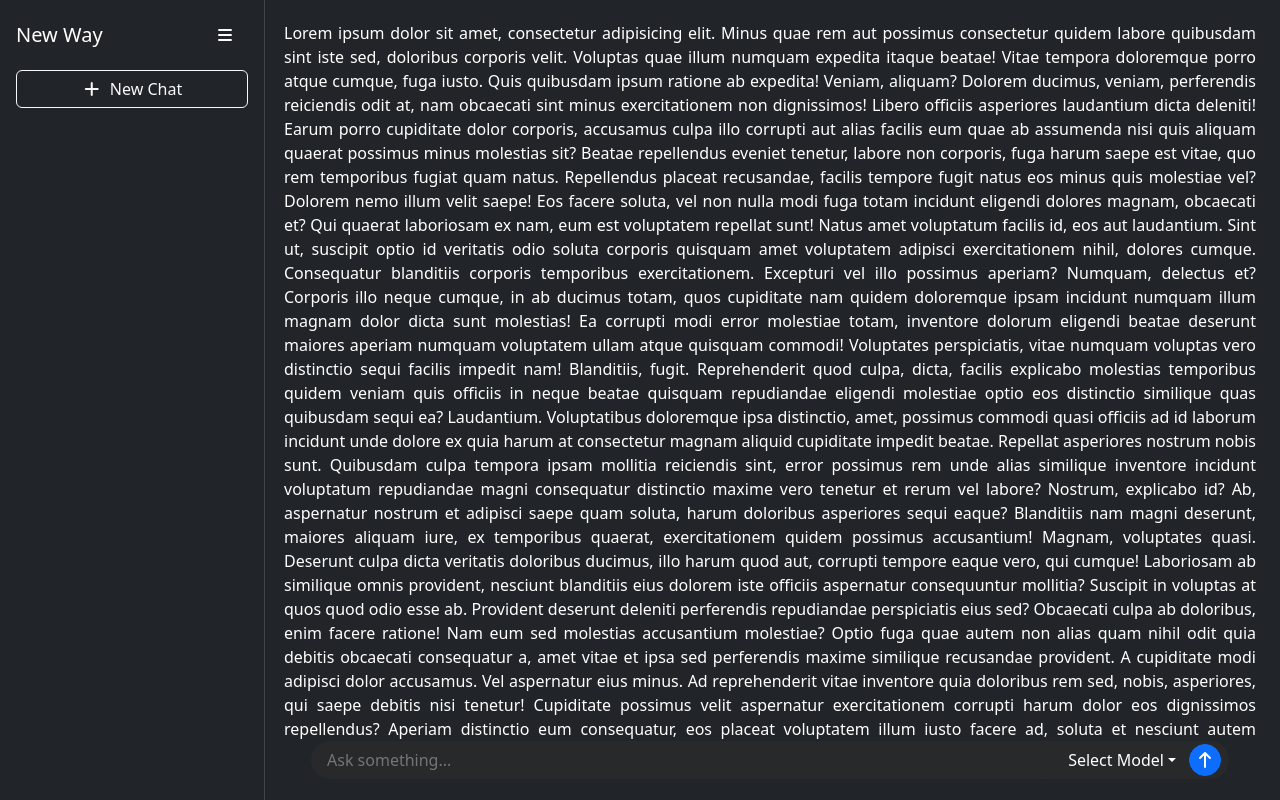
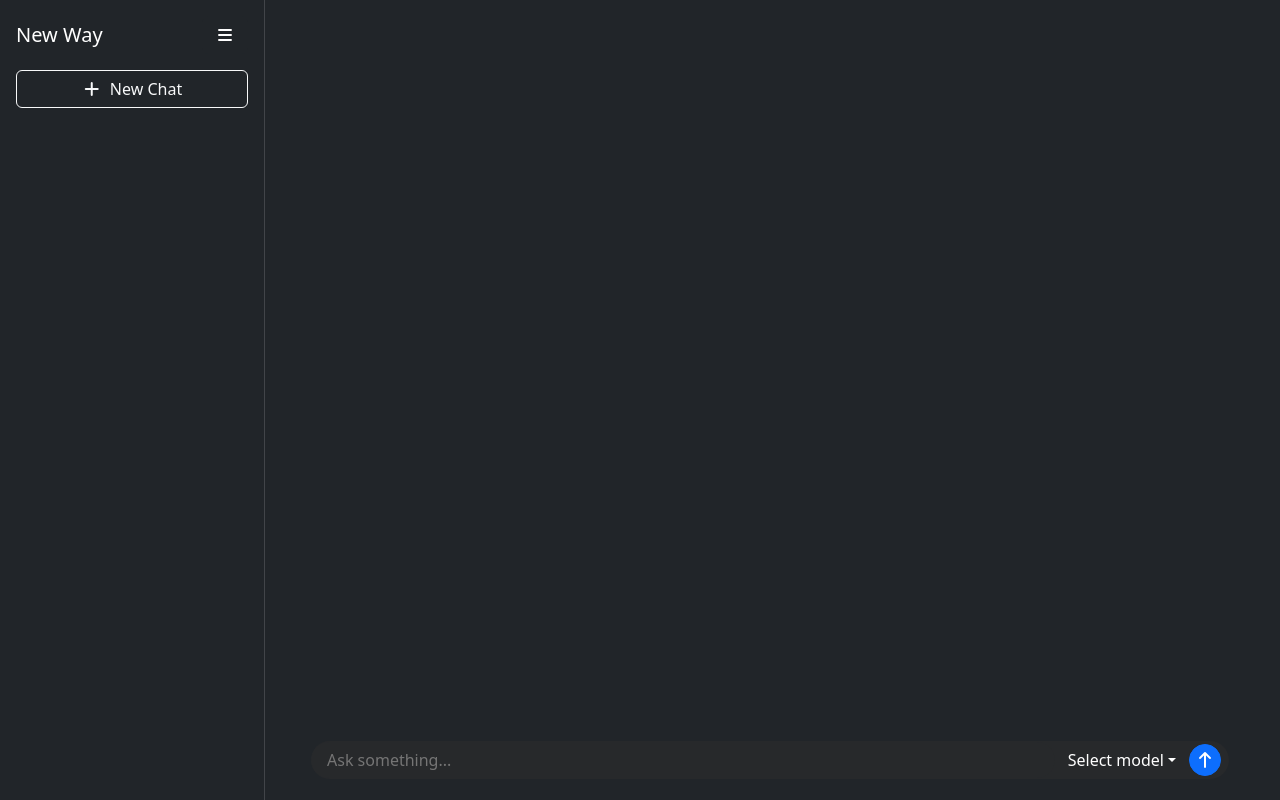
Before and after one commit to apraveen1412/New-Way, a React (Vite) app in the folder frontend/: page / in a window 1280 px wide. Built offline with nearby package versions, Linux system fonts and the light colour scheme.

Commit message:
Implemented UI v1.5.1

```diff
--- a/frontend/src/LocalAI.js
+++ b/frontend/src/LocalAI.js
@@ -44,10 +44,6 @@ export async function onDeviceAI(userQuery, webResults, resStream){
     resStream(finalRes);
     console.log(finalRes);
   };
-  // let temp = JSON.parse(finalRes.slice(8, -3));
-  // console.log(temp);
-  // console.log('Actual response: ', temp?.answer);
-  // resStream(temp?.answer);
 
   let answer = "";
 
--- a/frontend/src/components/ModelSelection.jsx
+++ b/frontend/src/components/ModelSelection.jsx
@@ -1,19 +1,24 @@
+import { useState } from 'react';
 import './ModelSelection.css'
 export default function ModelSelection({aiModel}) {
-    let Local_Endpoint = '/conversation/onDevice';
-    let Cloud_Endpoint = '/conversation';
+  let [dropdownName, setDropdownName]=useState('Select model');
 
-    let Endpoint = (e)=>{
-      if(e.target.innerText === 'Local')  aiModel(Local_Endpoint);
-      if(e.target.innerText === 'Cloud')  aiModel(Cloud_Endpoint);
-    }
+  let Local_Endpoint = '/conversation/onDevice';
+  let Cloud_Endpoint = '/conversation';
+  let models = ['Gemini nano (Local)', 'GPT-5.6 Luna'];
+  let Endpoint = (e)=>{
+    setDropdownName(e.target.innerText);
+    if(e.target.innerText === 'Gemini nano (Local)')  return aiModel(Local_Endpoint);
+    for(let i=1; i<models.length; i++)
+    if(e.target.innerText === models[i])  return aiModel(Cloud_Endpoint);
+  }
 
     return (
         <div className="dropdown">
-          <button className="btn dropdown-toggle" type="button" data-bs-toggle="dropdown" aria-expanded="false">Select Model</button>
+          <button className="btn dropdown-toggle" type="button" data-bs-toggle="dropdown" aria-expanded="false">{dropdownName}</button>
           <ul className="dropdown-menu">
-            <li><a className="dropdown-item" onClick={Endpoint}>Local</a></li>
-            <li><a className="dropdown-item" onClick={()=>aiModel(Cloud_Endpoint)}>Cloud</a></li>
+            <li><a className="dropdown-item" onClick={Endpoint}>Gemini nano (Local)</a></li>
+            <li><a className="dropdown-item" onClick={Endpoint}>GPT-5.6 Luna</a></li>
           </ul>
         </div>
     );
--- a/frontend/src/components/NewWay.jsx
+++ b/frontend/src/components/NewWay.jsx
@@ -32,7 +32,7 @@ export default function NewWay(){
           {/* <div className=""> */}
             <main className='chat-container'>
                 <Response AIres={newResponse}/>
-                <QueryBox getWebRes={LocalWebRes} getUserQuery={getUserQuery}/>
+                <QueryBox getWebRes={LocalWebRes} getUserQuery={getUserQuery} AIres={setNewResponse} />
             </main>
           {/* </div> */}
           <script src='./LocalAI.js'></script>
--- a/frontend/src/components/QueryBox.jsx
+++ b/frontend/src/components/QueryBox.jsx
@@ -3,21 +3,64 @@ import { useEffect, useState } from 'react';
 import './QueryBox.css';
 import ModelSelection from './ModelSelection';
 
-export default  function QueryBox({getWebRes, getUserQuery}){
+export default  function QueryBox({getWebRes, getUserQuery, AIres}){
     let [userQuery, setUserQuery] = useState('');
     let [selectModel, setSelectModel] = useState('');
 
     // let BACKEND_ENDPOINT = '/conversation';
     // let FRONTEND_ENDPOINT = '/conversation/onDevice';
 
-    const handleSubmbit = async (event)=>{
-        event.preventDefault();
-        console.log(selectModel);
-        // let API_ENDPOINT=selectModel;
-        let result = await axios.post(selectModel, {userQuery: userQuery});
+    const handleSubmbit = async (event) => {
+    event.preventDefault();
+
+    console.log(selectModel);
+
+    // Chrome built-in / on-device model
+    if (selectModel === 'Gemini nano (Local)') {
+        const result = await axios.post(selectModel,{userQuery: userQuery});
+
         getWebRes(result);
         getUserQuery(userQuery);
+
+        return;
     }
+
+    // Ollama streaming
+    const result = await fetch(selectModel,
+        {
+            method: 'POST',
+            headers: {
+                'Content-Type': 'application/json'
+            },
+            body: JSON.stringify({
+                userQuery: userQuery
+            })
+        }
+    );
+
+    if (!result.ok) {
+        throw new Error(`Request failed: ${result.status}`);
+    }
+
+    const reader = result.body.getReader();
+    const decoder = new TextDecoder();
+
+    let answer = "";
+
+    getUserQuery(userQuery);
+
+    while (true) {
+        const { value, done } = await reader.read();
+        if (done) break;
+        const chunk = decoder.decode(value, {stream: true});
+        answer += chunk;
+        console.log("Received:", chunk);
+        AIres(answer);
+    }
+    console.log(answer);
+    AIres(answer);
+    setUserQuery('');
+};
 
     let qSubmit={
         borderRadius: '50%',
@@ -28,9 +71,12 @@ export default  function QueryBox({getWebRes, getUserQuery}){
         alignItems: 'center',
         marginRight: '0.5rem'
     }
+
     function aiModel(model){
         setSelectModel(model);
     }
+
+
 
     return(
         <form onSubmit={handleSubmbit} className='qForm' >
--- a/frontend/src/components/Response.css
+++ b/frontend/src/components/Response.css
@@ -22,11 +22,11 @@
 }
 
 .resStyle::-webkit-scrollbar-thumb {
-  background-color: #2f4358;
+  background-color: #9f9f9f;
   border-radius: 8px; /* Rounds the scrollbar handle */
 }
 
 /* Hover effect for the thumb */
 .resStyle::-webkit-scrollbar-thumb:hover {
-  background-color: #284058;
+  background-color: #c2c2c2;
 }
--- a/frontend/src/components/Response.jsx
+++ b/frontend/src/components/Response.jsx
@@ -3,40 +3,8 @@ import ReactMarkdown from 'react-markdown';
 import './Response.css';
 
 export default function Response({AIres}){
-    // let resStyle = {
-    //     textAlign: 'left',
-    //     width: '100%',
-    //     height: '90vh',
-    //     display: 'flex',
-    //     flexDirection: 'column',
-    //     alignSelf: 'center',
-    //     // flexWrap: 'wrap',
-    //     color: "white",
-    //     padding: '0rem 1.5rem',
-    //     overflowY:'scroll'
-    // };
     return(
         <div className='resStyle'>
-            <p>Lorem ipsum dolor sit amet, consectetur adipisicing elit. Minus quae rem aut possimus consectetur quidem labore quibusdam sint iste sed, doloribus corporis velit. Voluptas quae illum numquam expedita itaque beatae!
-            Vitae tempora doloremque porro atque cumque, fuga iusto. Quis quibusdam ipsum ratione ab expedita! Veniam, aliquam? Dolorem ducimus, veniam, perferendis reiciendis odit at, nam obcaecati sint minus exercitationem non dignissimos!
-            Libero officiis asperiores laudantium dicta deleniti! Earum porro cupiditate dolor corporis, accusamus culpa illo corrupti aut alias facilis eum quae ab assumenda nisi quis aliquam quaerat possimus minus molestias sit?
-            Beatae repellendus eveniet tenetur, labore non corporis, fuga harum saepe est vitae, quo rem temporibus fugiat quam natus. Repellendus placeat recusandae, facilis tempore fugit natus eos minus quis molestiae vel?
-            Dolorem nemo illum velit saepe! Eos facere soluta, vel non nulla modi fuga totam incidunt eligendi dolores magnam, obcaecati et? Qui quaerat laboriosam ex nam, eum est voluptatem repellat sunt!
-            Natus amet voluptatum facilis id, eos aut laudantium. Sint ut, suscipit optio id veritatis odio soluta corporis quisquam amet voluptatem adipisci exercitationem nihil, dolores cumque. Consequatur blanditiis corporis temporibus exercitationem.
-            Excepturi vel illo possimus aperiam? Numquam, delectus et? Corporis illo neque cumque, in ab ducimus totam, quos cupiditate nam quidem doloremque ipsam incidunt numquam illum magnam dolor dicta sunt molestias!
-            Ea corrupti modi error molestiae totam, inventore dolorum eligendi beatae deserunt maiores aperiam numquam voluptatem ullam atque quisquam commodi! Voluptates perspiciatis, vitae numquam voluptas vero distinctio sequi facilis impedit nam!
-            Blanditiis, fugit. Reprehenderit quod culpa, dicta, facilis explicabo molestias temporibus quidem veniam quis officiis in neque beatae quisquam repudiandae eligendi molestiae optio eos distinctio similique quas quibusdam sequi ea? Laudantium.
-            Voluptatibus doloremque ipsa distinctio, amet, possimus commodi quasi officiis ad id laborum incidunt unde dolore ex quia harum at consectetur magnam aliquid cupiditate impedit beatae. Repellat asperiores nostrum nobis sunt.
-            Quibusdam culpa tempora ipsam mollitia reiciendis sint, error possimus rem unde alias similique inventore incidunt voluptatum repudiandae magni consequatur distinctio maxime vero tenetur et rerum vel labore? Nostrum, explicabo id?
-            Ab, aspernatur nostrum et adipisci saepe quam soluta, harum doloribus asperiores sequi eaque? Blanditiis nam magni deserunt, maiores aliquam iure, ex temporibus quaerat, exercitationem quidem possimus accusantium! Magnam, voluptates quasi.
-            Deserunt culpa dicta veritatis doloribus ducimus, illo harum quod aut, corrupti tempore eaque vero, qui cumque! Laboriosam ab similique omnis provident, nesciunt blanditiis eius dolorem iste officiis aspernatur consequuntur mollitia?
-            Suscipit in voluptas at quos quod odio esse ab. Provident deserunt deleniti perferendis repudiandae perspiciatis eius sed? Obcaecati culpa ab doloribus, enim facere ratione! Nam eum sed molestias accusantium molestiae?
-            Optio fuga quae autem non alias quam nihil odit quia debitis obcaecati consequatur a, amet vitae et ipsa sed perferendis maxime similique recusandae provident. A cupiditate modi adipisci dolor accusamus.
-            Vel aspernatur eius minus. Ad reprehenderit vitae inventore quia doloribus rem sed, nobis, asperiores, qui saepe debitis nisi tenetur! Cupiditate possimus velit aspernatur exercitationem corrupti harum dolor eos dignissimos repellendus?
-            Aperiam distinctio eum consequatur, eos placeat voluptatem illum iusto facere ad, soluta et nesciunt autem cupiditate ex, minima sint eligendi voluptates laborum eaque assumenda fuga delectus. Voluptates perspiciatis ipsam dolorem.
-            Atque explicabo, rerum repudiandae deleniti eius aspernatur sit, voluptates reprehenderit vel ratione, quibusdam distinctio commodi? Similique facere exercitationem reiciendis molestiae eligendi, veritatis maiores possimus accusamus, voluptatum animi dolorem optio sed!
-            Illo, maxime earum ea necessitatibus explicabo qui quia veniam animi error eos? Autem nihil quasi rem libero velit pariatur cupiditate repudiandae eaque animi, doloremque magnam magni optio earum, sunt id.
-            Non molestiae perferendis veniam pariatur qui, vitae debitis sed eaque cum consequatur inventore velit corrupti! Impedit expedita officiis praesentium ducimus laborum! Maxime minus tempora voluptates hic, tenetur adipisci culpa ullam.</p>
             <ReactMarkdown>{AIres}</ReactMarkdown>
         </div>
     )
```
Also changed, not shown: 2 other files (tests, documents, lock files or other folders).
